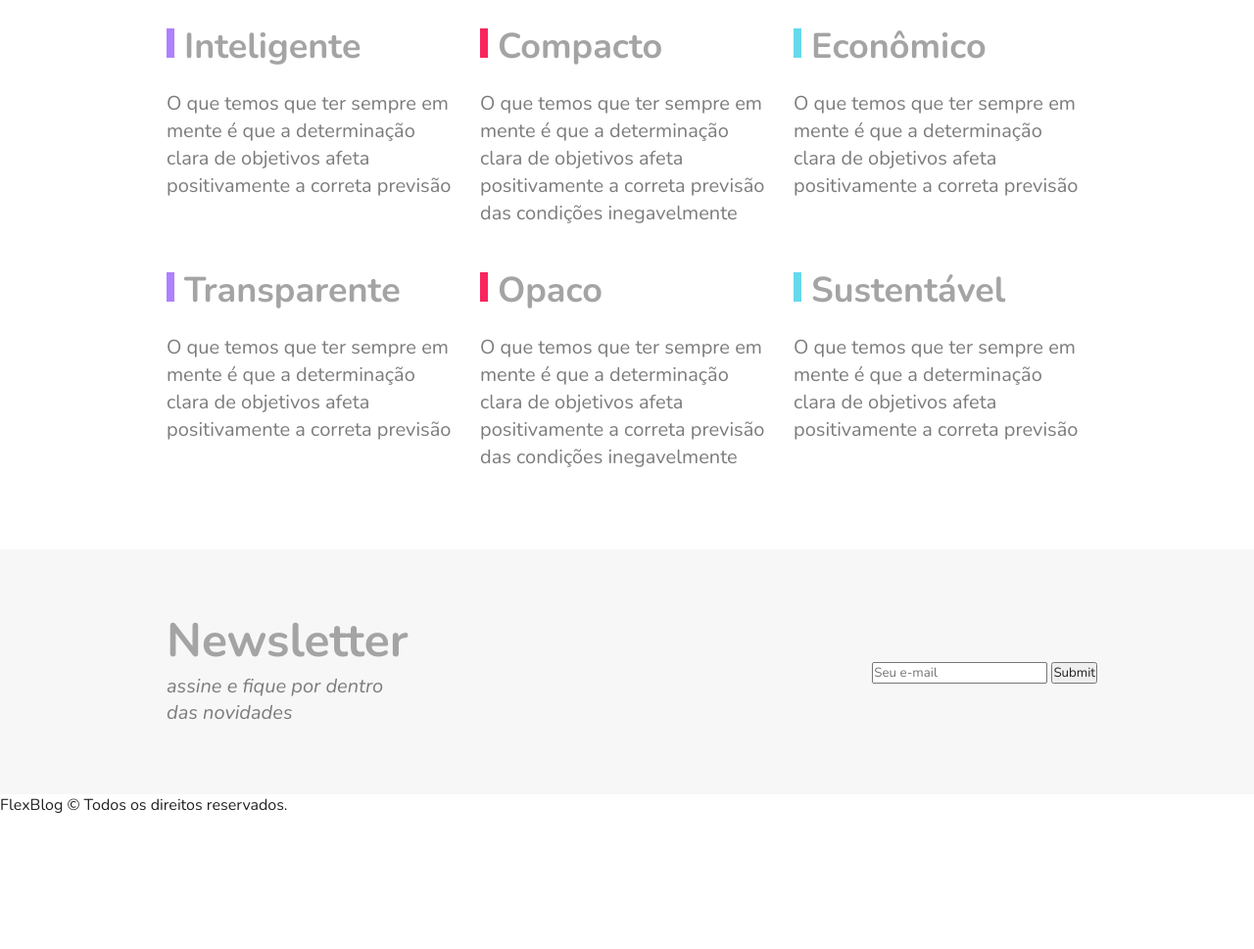
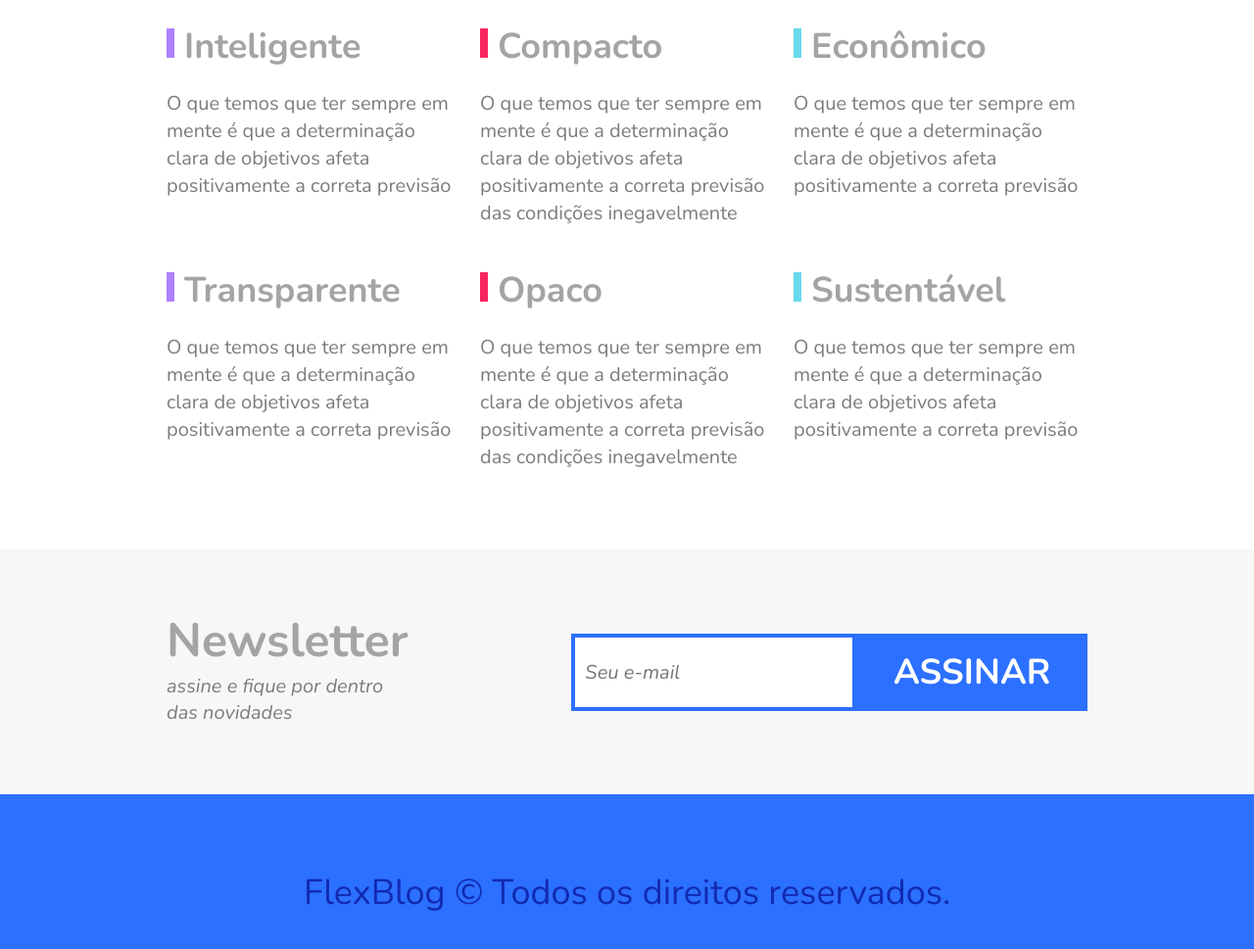
Before and after one commit to WillianOL/conhecimentos-novos, a plain HTML site: page css-flexbox/projeto-FlexBlog/index.html in a window 1280 px wide. Shown: the part 2645-3614 px from the top of the page at 98% size. Before the commit the page ends 3478 px from the top, so only its background shows below. Drawn offline with nearby package versions, Linux system fonts and the light colour scheme.

Commit message:
Projeto FlexBlog Terminado

```diff
--- a/css-flexbox/projeto-FlexBlog/index.html
+++ b/css-flexbox/projeto-FlexBlog/index.html
@@ -143,10 +143,10 @@
             <h2>Newsletter</h2>
             <p>assine e fique por dentro das novidades</p>
         </div>
-        <div>
-            <form class="newsletter-Form">
+        <div class="newsletter-email">
+            <form class="newsletter-form">
                 <input type="text" name="Email" id="Email" placeholder="Seu e-mail">
-                <button type="submit">Submit</button>
+                <button type="submit">Assinar</button>
             </form>
         </div>
     </section>
--- a/css-flexbox/projeto-FlexBlog/styles/style.css
+++ b/css-flexbox/projeto-FlexBlog/styles/style.css
@@ -320,3 +320,52 @@ img{
     margin-bottom: 10px;
     color: #7c7c7c;
 }
+
+.newsletter-email{
+    flex: 2 1 260px;
+    margin: 0px 10px;
+}
+
+.newsletter-form{
+    align-self: center;
+    display: flex;
+    flex-wrap: wrap;
+}
+
+.newsletter-form input{
+    flex: 3 1 200px;
+    font-size: 1.25em;
+    font-style: italic;
+    color: #7c7c7c;
+    border: 4px solid #2c70ff;
+    padding: 15px 10px;
+    margin: 0px;
+    border-radius: 0px;
+}
+
+.newsletter-form button{
+    flex: 2 1 200px;
+    font-family: "Nunito", Helvetica, Arial, sans-serif;
+    font-size: 2.25em;
+    font-weight: bold;
+    text-transform: uppercase;
+    background-color: #2c70ff;
+    color: white;
+    border: 0px;
+    padding: 15px 10px;
+    cursor: pointer;
+}
+
+.footer-direitos{
+    height: 200px;
+    background-color: #2c70ff;
+    display: flex;
+    align-items: center;
+}
+
+.footer-direitos p{
+    flex: 1;
+    text-align: center;
+    font-size: 2.25em;
+    color: #122ab2;
+}
```
